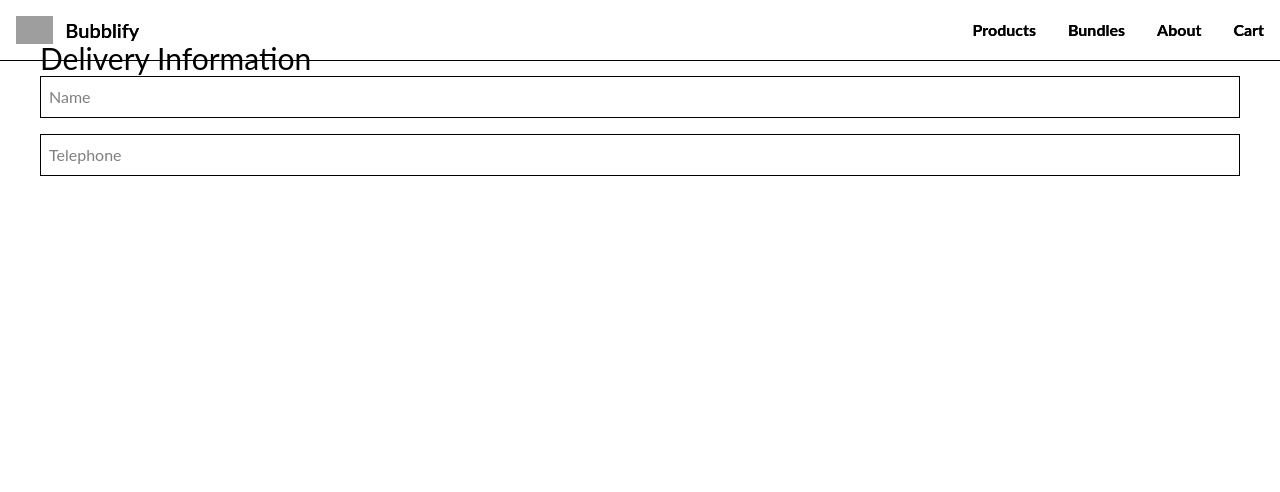
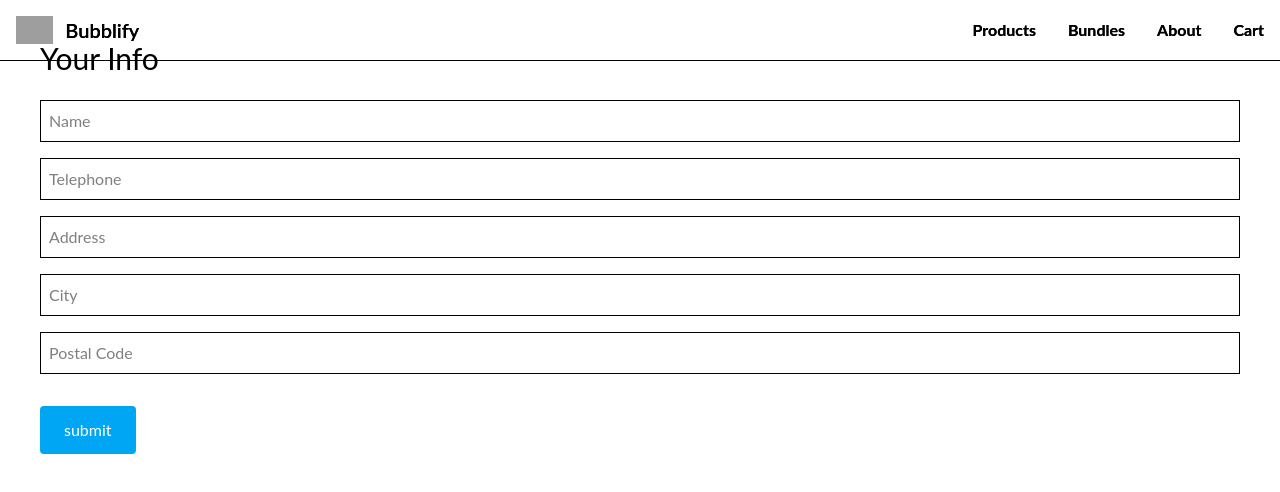
Before and after one commit to herdisheida/Bubblify, a Next.js app in the folder my-app/: page /checkout/info in a window 1280 px wide. Shown: the top 492 px of the page. Built offline with nearby package versions, Linux system fonts and the light colour scheme; grey boxes are pictures that could not be loaded.

Commit message:
info page

```diff
--- a/my-app/app/(checkout)/checkout/info/page.tsx
+++ b/my-app/app/(checkout)/checkout/info/page.tsx
@@ -1,12 +1,45 @@
-import { OrderType } from "@/types/orders";
+'use client'
 
-export default function DeliveryPage({ type }: { type: OrderType }) {
+import { DeliveryMethod } from "@/types/orders";
+import { useCheckout } from "@/context/CheckoutContext"
+import { useRouter } from "next/navigation"
+import { useState } from "react"
+
+
+export default function InfoPage() {
+  const { data, setInfo } = useCheckout()
+  const router = useRouter()
+
+  const [form, setForm] = useState(data)
+  const [error, setError] = useState("")
+
+  function handleChange(e: React.ChangeEvent<HTMLInputElement>) {
+    setForm({ ...form, [e.target.name]: e.target.value })
+  }
+
+  function handleSubmit() {
+    if (!form.name || !form.telephone) {
+      setError("Name and telephone are required")
+      return
+    }
+
+    if (data.method === "delivery") {
+      if (!form.address || !form.city || !form.postalCode) {
+        setError("All delivery fields are required")
+        return
+      }
+    }
+
+    setInfo(form)
+    router.push("/checkout/review")
+  }
+
 
   return (
     <div className="p-10">
-      <h1 className="text-3xl mb-6">Delivery Information</h1>
+      <h1 className="text-3xl mb-6">Your Info</h1>
 
-        {/*
+        {/*  TODO
         4. If he decides to have it delivered, the next page (/checkout/info) will ask to
         input the following information: name, address, city, telephone and postal
         code
@@ -15,18 +48,27 @@ export default function DeliveryPage({ type }: { type: OrderType }) {
         ask to input only the name and telephone
         */}
 
-        <div>
-            <input type="text" placeholder="Name"      className="border p-2 mb-4 w-full" />
-            <input type="text" placeholder="Telephone" className="border p-2 mb-4 w-full" />
+        <div className="mt-6">
+            <input name="name"      placeholder="Name"      onChange={handleChange} className="border p-2 mb-4 w-full" />
+            <input name="telephone" placeholder="Telephone" onChange={handleChange} className="border p-2 mb-4 w-full" />
 
 {/* TODO fix - delivery not showing */}
-            {type === "delivery" ? (
+            {data.method === "delivery" ? (
                 <>
-                  <input type="text" placeholder="Address"      className="border p-2 mb-4 w-full" />
-                  <input type="text" placeholder="City"         className="border p-2 mb-4 w-full" />
-                  <input type="text" placeholder="Postal Code"  className="border p-2 mb-4 w-full" />
+                  <input name="address"    placeholder="Address"     onChange={handleChange} className="border p-2 mb-4 w-full" />
+                  <input name="city"       placeholder="City"        onChange={handleChange} className="border p-2 mb-4 w-full" />
+                  <input name="postalCode" placeholder="Postal Code" onChange={handleChange} className="border p-2 mb-4 w-full" />
                 </>
             ) : null}
+
+
+
+            {error && <p className="text-red-500">{error}</p>}
+
+            <button onClick={handleSubmit} className="bg-sky-500 hover:bg-sky-700 text-white px-6 py-3 rounded mt-4 transition-colors">
+              submit
+            </button>
+
 
             {/* <button className="bg-sky-500 hover:bg-sky-700 text-white px-6 py-3 rounded mt-4 transition-colors"
               onClick={() => (window.location.href = "/checkout/review")}>
```
